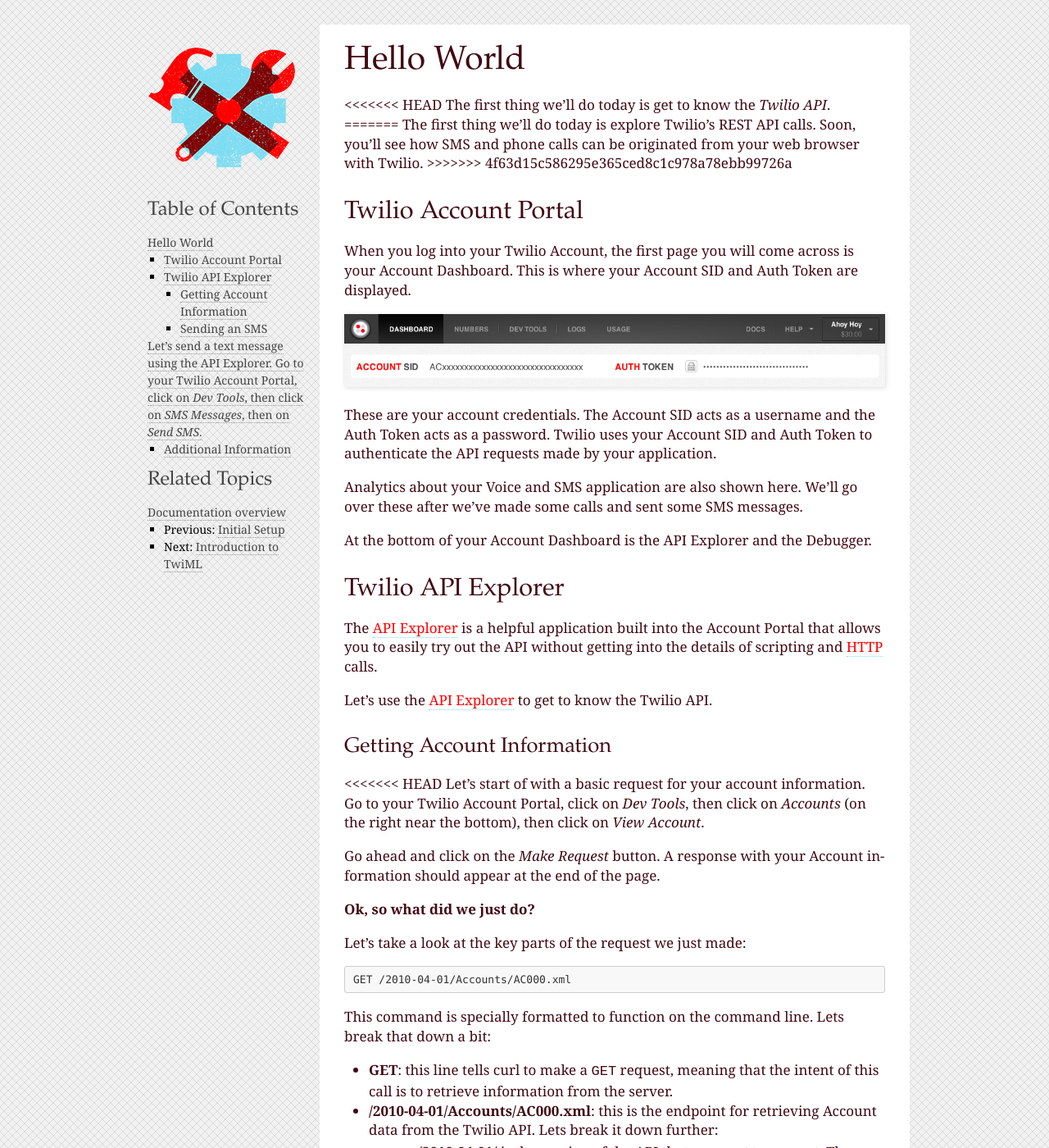
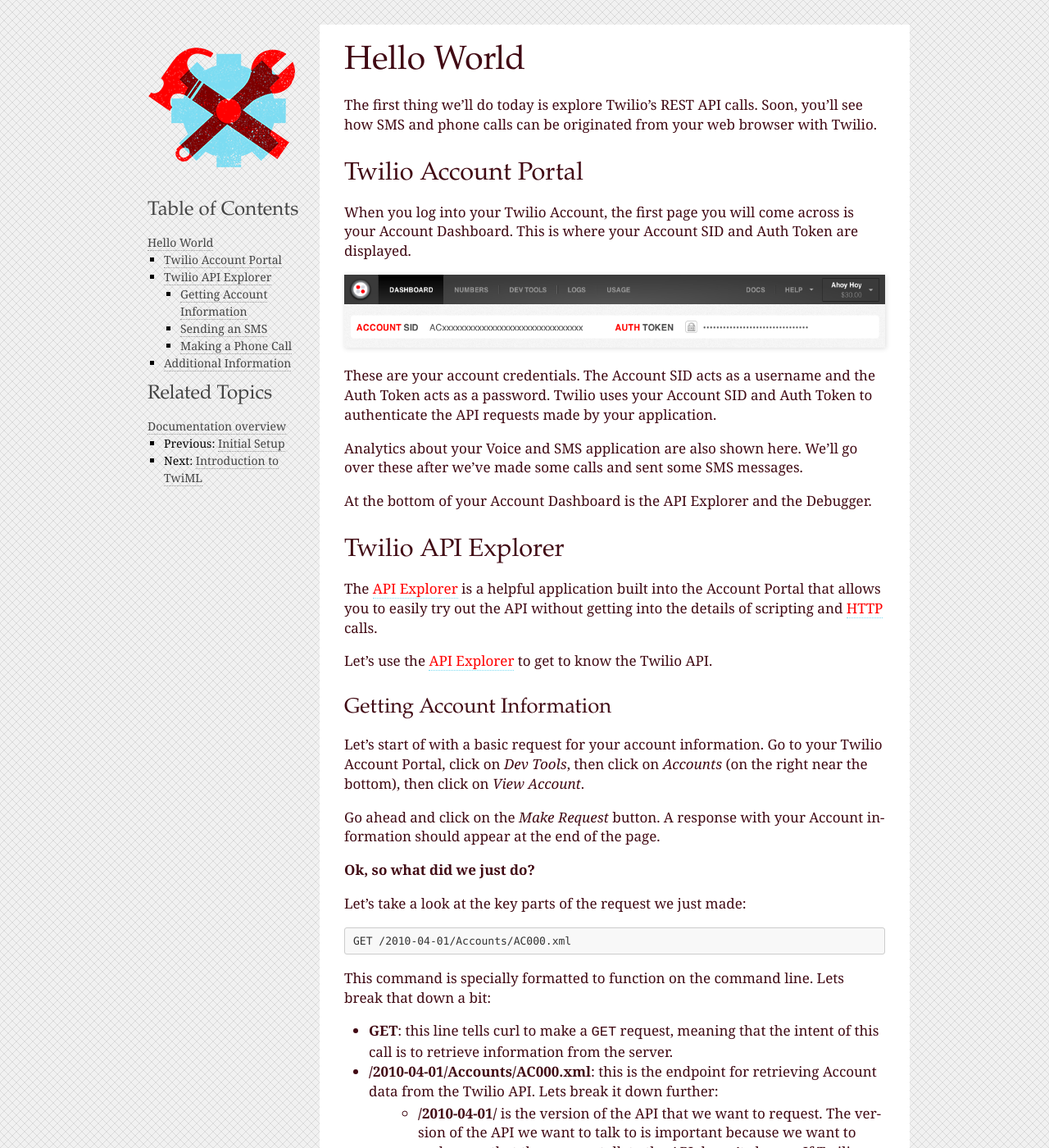
Before and after one commit to twilio/workshop, a Sphinx documentation site: the page built from docs/hello_world.rst, in a window 1280 px wide and 1400 px high. Shown: the whole window at 82% size. Built offline with Sphinx 7.4.7, drawn with Linux system fonts in a browser that asks for light colours; some of the changed text lies outside the part shown.

Commit message:
Fixing merge conflict

```diff
--- a/docs/hello_world.rst
+++ b/docs/hello_world.rst
@@ -3,12 +3,8 @@
 Hello World
 ===========
 
-<<<<<<< HEAD
-The first thing we'll do today is get to know the `Twilio API`.
-=======
 The first thing we'll do today is explore Twilio's REST API calls. Soon, you'll
 see how SMS and phone calls can be originated from your web browser with Twilio.
->>>>>>> 4f63d15c586295e365ced8c1c978a78ebb99726a
 
 Twilio Account Portal
 ---------------------
@@ -39,7 +35,6 @@
 Getting Account Information
 ^^^^^^^^^^^^^^^^^^^^^^^^^^^
 
-<<<<<<< HEAD
 Let's start of with a basic request for your account information. Go to your Twilio Account Portal, click on `Dev Tools`, then click on `Accounts` (on the right near the bottom), then click on `View Account`.
 
 Go ahead and click on the `Make Request` button. A response with your Account information should appear at the end of the page.
@@ -64,10 +59,7 @@
 Sending an SMS
 ^^^^^^^^^^^^^^
 
-Let's send a text message using the `API Explorer`_. Go to your Twilio Account Portal, click on `Dev Tools`, then click on `SMS Messages`, then on `Send SMS`.
-=======
 Let's send a text message using the `API Explorer`_. Go to your Twilio `Account Portal`_, click on `Dev Tools`, then click on `SMS Messages`, then on `Send SMS`.
->>>>>>> 4f63d15c586295e365ced8c1c978a78ebb99726a
 
 Here we can try out the Twilio API for sending SMS Messages. All the fields required to send an SMS are visible.
 
@@ -134,7 +126,4 @@
 .. _E.164: http://en.wikipedia.org/wiki/E.164
 .. _TwiML: http://www.twilio.com/docs/api/twiml
 .. _Twimlet: https://www.twilio.com/labs/twimlets
-<<<<<<< HEAD
 .. _Url Encoding: http://en.wikipedia.org/wiki/Percent-encoding
-=======
->>>>>>> 4f63d15c586295e365ced8c1c978a78ebb99726a
```
